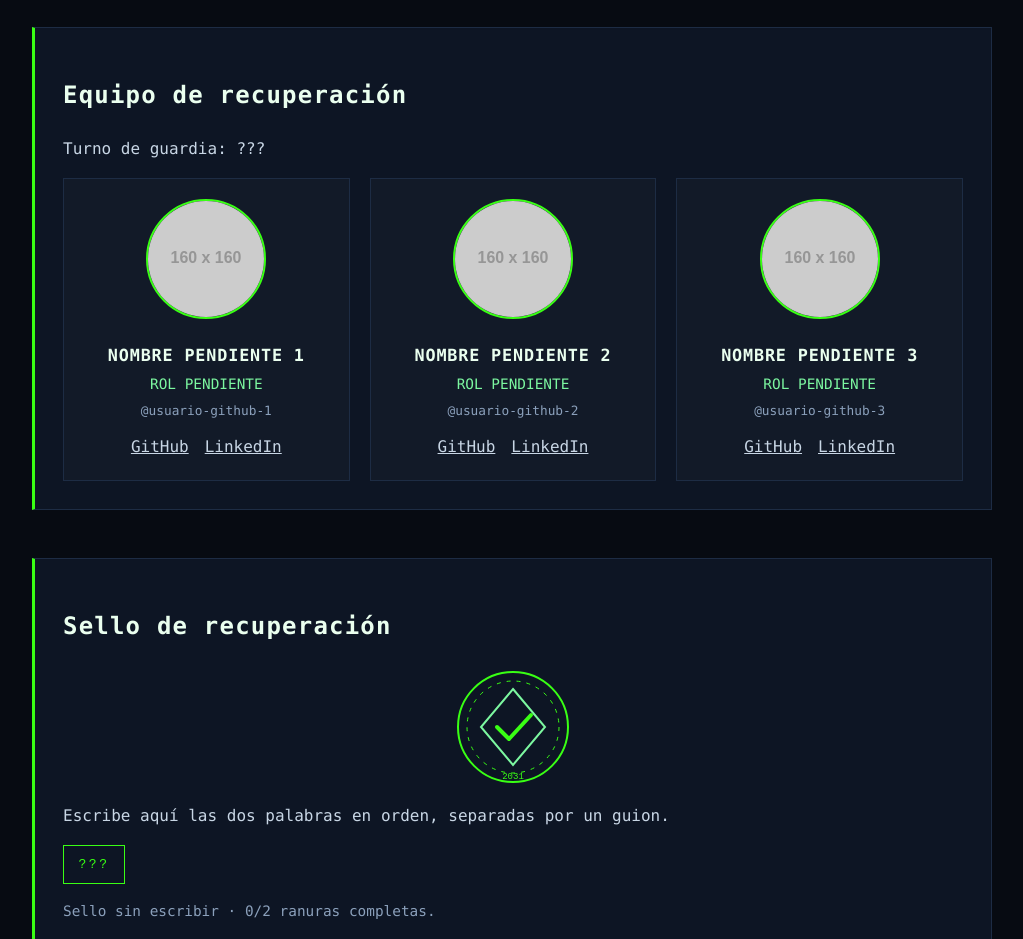
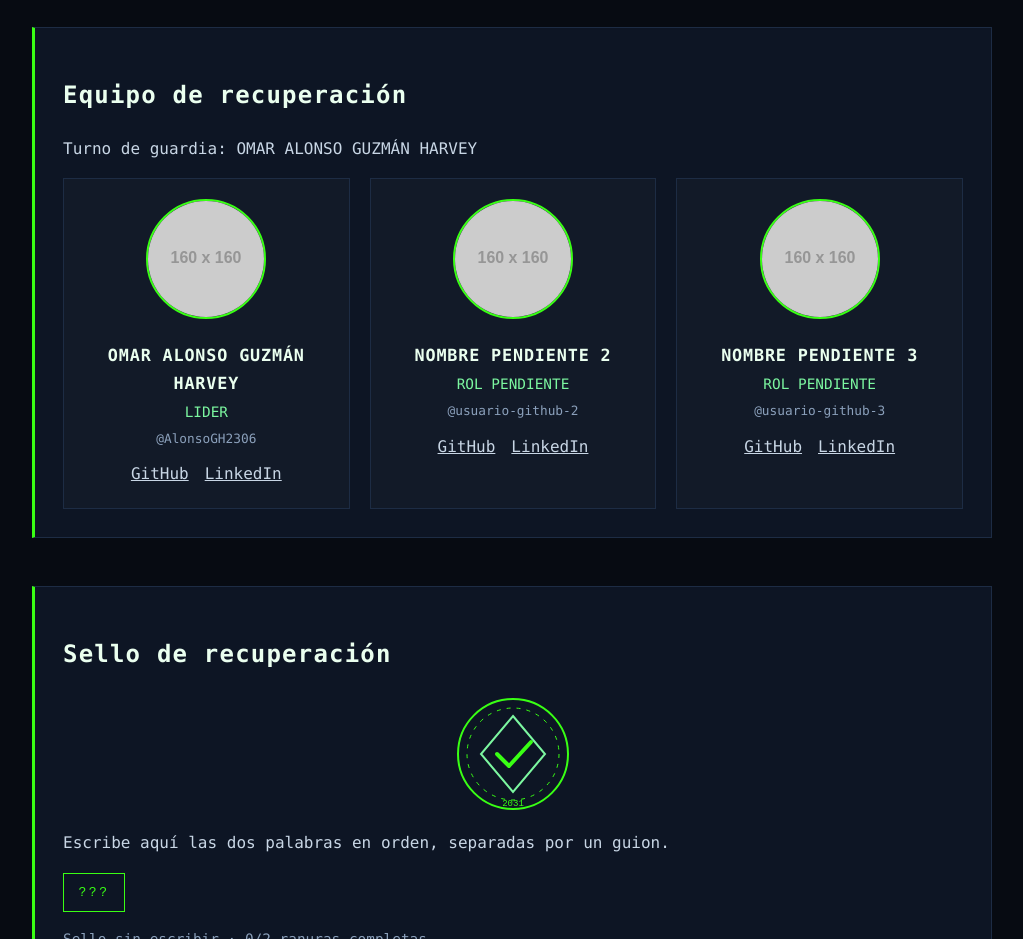
Before and after one commit to AlonsoGH2306/archivo-2031--patitosBB-, a plain HTML site: page index.html in a window 1280 px wide. Shown: the part 1120-2059 px from the top of the page, without its empty margins (128-1151 px from the left). Drawn offline with Linux system fonts and the light colour scheme; placeholder pictures from the web are drawn by us.

Commit message:
feat: completar tarjeta de Omar

```diff
--- a/index.html
+++ b/index.html
@@ -75,20 +75,20 @@
 
       <section class="equipo" id="equipo">
         <h2 class="equipo__titulo">Equipo de recuperación</h2>
-        <p class="equipo__lista">Turno de guardia: <span class="equipo__nombres">???</span></p>
+        <p class="equipo__lista">Turno de guardia: <span class="equipo__nombres">OMAR ALONSO GUZMÁN HARVEY</span></p>
         <div class="equipo__grid">
           <article class="tarjeta">
             <img
               class="tarjeta__foto"
               src="https://placehold.co/160x160/0b1020/39ff14?text=%3F"
-              alt="Fotografía pendiente del integrante 1"
+              alt="Foto de Omar Alonso Guzmán Harvey"
             />
-            <h3 class="tarjeta__nombre">NOMBRE PENDIENTE 1</h3>
-            <p class="tarjeta__rol">ROL PENDIENTE</p>
-            <p class="tarjeta__usuario">@usuario-github-1</p>
+            <h3 class="tarjeta__nombre">OMAR ALONSO GUZMÁN HARVEY</h3>
+            <p class="tarjeta__rol">LIDER</p>
+            <p class="tarjeta__usuario">@AlonsoGH2306</p>
             <ul class="tarjeta__enlaces">
-              <li><a class="tarjeta__enlace" href="https://github.com/">GitHub</a></li>
-              <li><a class="tarjeta__enlace" href="https://www.linkedin.com/">LinkedIn</a></li>
+              <li><a class="tarjeta__enlace" href="https://github.com/AlonsoGH2306">GitHub</a></li>
+              <li><a class="tarjeta__enlace" href="https://www.linkedin.com/in/omar-alonso-guzm%C3%A1n-harvey-986a64384/">LinkedIn</a></li>
             </ul>
           </article>
           <article class="tarjeta">
```
